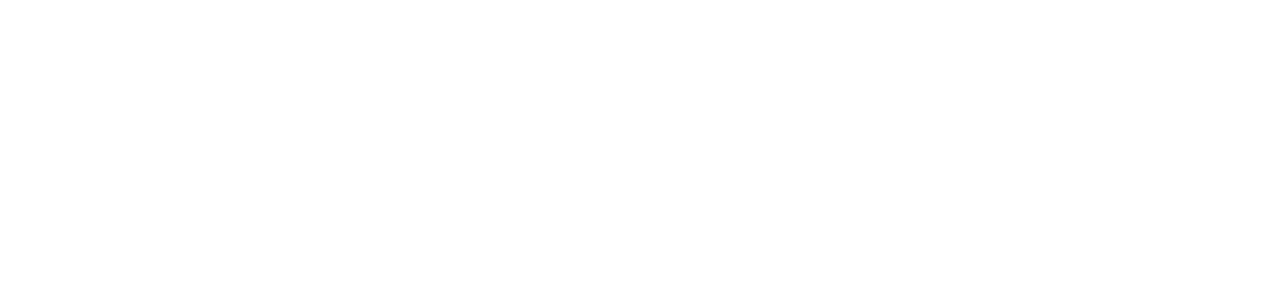
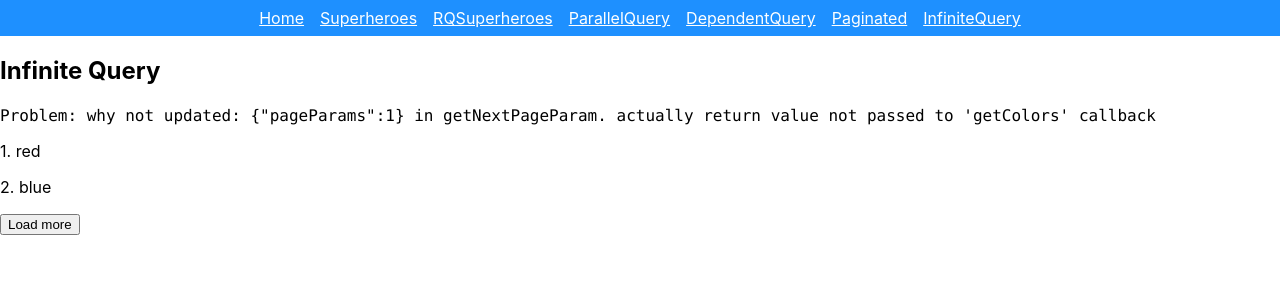
Before and after one commit to JavaScriptForEverything/react-query-demo, a React (Create React App) app: page /infinite-query in a window 1280 px wide. Before the commit this address had no page. Shown: the top 300 px of the page. Built offline with nearby package versions, Linux system fonts and the light colour scheme; data requests are answered from the project's data file.

Commit message:
adding inifinite scrolling features, but for me it not got the new pageParams value

```diff
--- a/src/App.js
+++ b/src/App.js
@@ -1,6 +1,15 @@
 import { Route, Routes } from 'react-router-dom'
 
-import { Home, Superheroes, RQSuperheroes, RQSuperhero, ParallelQuery, DependentQuery, Paginated } from './pages'
+import {
+	Home,
+	Superheroes,
+	RQSuperheroes,
+	RQSuperhero,
+	ParallelQuery,
+	DependentQuery,
+	Paginated,
+	InfiniteQuery
+} from './pages'
 
 const App = () => {
 
@@ -14,6 +23,7 @@
 				<Route path='/parallel-query' element={<ParallelQuery heroIds={[1, 3]} />} />
 				<Route path='/dependent-query' element={<DependentQuery userId='vishwas@example.com' />} />
 				<Route path='/paginated' element={<Paginated />} />
+				<Route path='/infinite-query' element={<InfiniteQuery />} />
 			</Routes>
 		</>
 	)
--- a/src/layout/index.js
+++ b/src/layout/index.js
@@ -7,6 +7,7 @@
 	{ path: '/parallel-query', label: 'ParallelQuery' },
 	{ path: '/dependent-query', label: 'DependentQuery' },
 	{ path: '/paginated', label: 'Paginated' },
+	{ path: '/infinite-query', label: 'InfiniteQuery' },
 ]
 
 const Layout = ({ children }) => {
--- a/src/pages/index.js
+++ b/src/pages/index.js
@@ -5,3 +5,4 @@
 export * from './parallelQuery'
 export * from './dependentQuery'
 export * from './paginated'
+export * from './infiniteQuery'
--- /dev/null
+++ b/src/pages/infiniteQuery.js
@@ -0,0 +1,45 @@
+import axios from 'axios'
+import { useInfiniteQuery } from 'react-query'
+import Layout from '../layout'
+
+const getColors = ({ pageParams = 1 }) => {
+	return axios.get(`http://localhost:5000/colors?_limit=2&_page=${pageParams}`)
+}
+
+export const InfiniteQuery = () => {
+	const { isLoading, isError, error, data, hasNextPage, fetchNextPage } = useInfiniteQuery('colors', getColors, {
+		getNextPageParam: (_lastPage, allPages) => {
+			const totalPage = 4
+			if(allPages.length < totalPage) {
+				// problem: return value not update the: { pageParams } in the callback
+				return allPages.length + 1
+			} else {
+				return undefined 		// not false, else not hasNextPage won't false
+			}
+		},
+	})
+
+
+	if(isLoading) return <Layout>loading ...</Layout>
+	if(isError) return <Layout>{error.message}</Layout>
+
+	return (
+		<Layout>
+			<h2>Infinite Query </h2>
+			<code>
+				Problem: why not updated: {JSON.stringify({ pageParams: 1 })} in getNextPageParam.
+				actually return value not passed to 'getColors' callback
+			</code>
+
+			{data?.pages.map((group, index) => (
+				<div key={index}>
+					{group?.data?.map(color => (
+						<p key={color.id}>{color.id}. {color.label}</p>
+					))}
+				</div>
+			))}
+
+			<button disabled={!hasNextPage} onClick={fetchNextPage}>Load more</button>
+		</Layout>
+	)
+}
```
